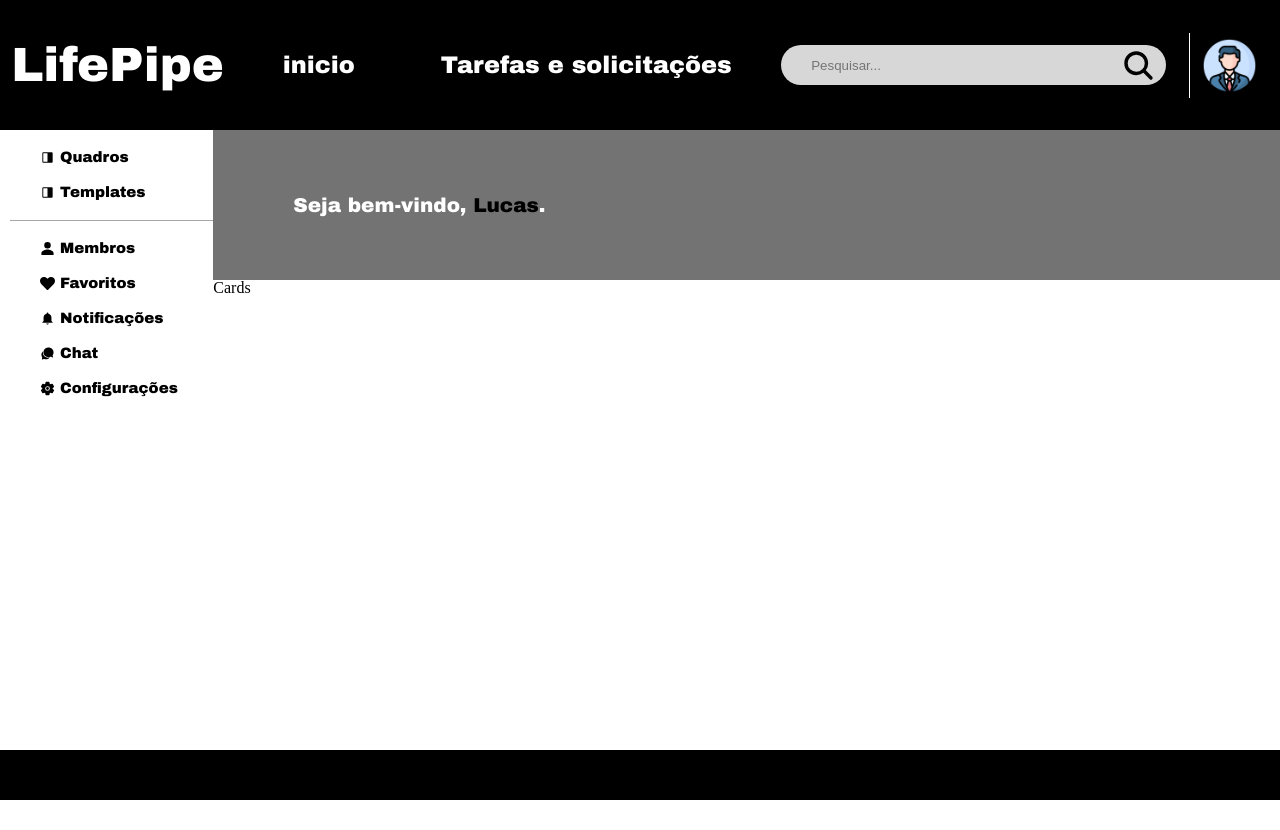
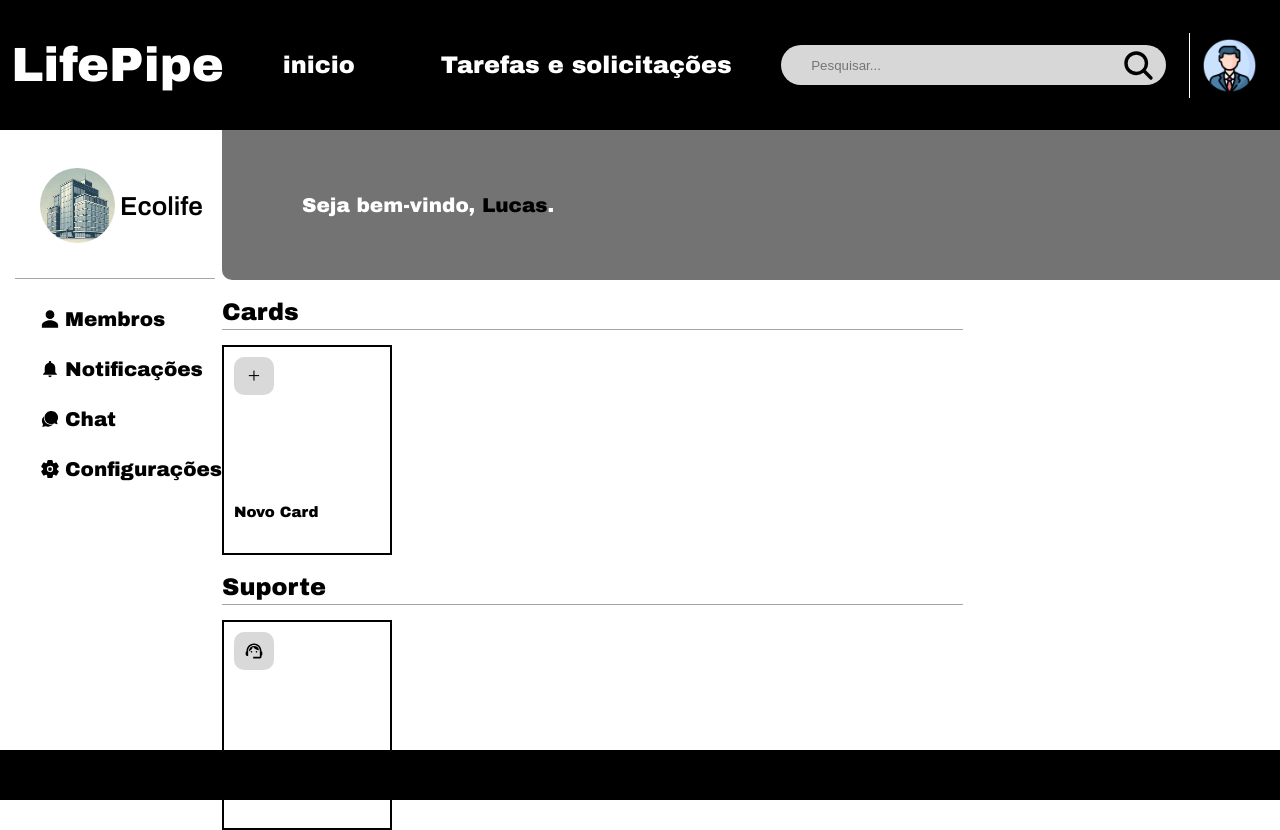
Before and after one commit to EVCG/Lifepipe, a Next.js app: page /home in a window 1280 px wide. Before the commit the page ends 800 px from the top, so only its background shows below. Built offline with nearby package versions, Linux system fonts and the light colour scheme.

Commit message:
Cards home

```diff
--- a/src/components/SideBar/SideBar.js
+++ b/src/components/SideBar/SideBar.js
@@ -5,8 +5,8 @@ import { IoPersonSharp } from "react-icons/io5";
 import { IoMdNotifications } from "react-icons/io";
 import { IoIosChatbubbles } from "react-icons/io";
 import { IoSettings } from "react-icons/io5";
-import { PiSquareHalfFill } from "react-icons/pi";
-
+import PerfilEmpresa from "@/src/image/logoEmpresarial.png";
+import Image from "next/image";
 
 export default function SideBar() {
   const router = useRouter();
@@ -14,33 +14,26 @@ export default function SideBar() {
   return (
     <div className={styles.ContainerSideBar}>
 
-      <div className={styles.contentIconSideBar} onClick={() => router.push('quadros')}>
-      <PiSquareHalfFill />
-        <p className={styles.TitleButtons}>Quadros</p>
-      </div>
-      <div className={styles.contentIconSideBar} onClick={() => router.push('templates')}>
-      <PiSquareHalfFill />
-        <p className={styles.TitleButtons}>Templates</p>
+      <div className={styles.contentLogoCompany}>
+      <Image src={PerfilEmpresa} width={75} height={75} alt='iamgem de perfil' className={styles.ImageLogoSideBar}/>
+        <p className={styles.titleCompany}>Ecolife</p>
       </div>
       <div className={styles.LineSideBar}/>
+
       <div className={styles.contentIconSideBar} onClick={() => router.push('membros')}>
-      <IoPersonSharp />
+      <IoPersonSharp size={20}/>
         <p className={styles.TitleButtons}>Membros</p>
       </div>
-      <div className={styles.contentIconSideBar} onClick={() => router.push('favoritos')}>
-      <FaHeart />
-        <p className={styles.TitleButtons}>Favoritos</p>
-      </div>
       <div className={styles.contentIconSideBar} onClick={() => router.push('notificacoes')}>
-      <IoMdNotifications />
+      <IoMdNotifications size={20}/>
         <p className={styles.TitleButtons}>Notificações</p>
       </div>
       <div className={styles.contentIconSideBar} onClick={() => router.push('chat')}>
-      <IoIosChatbubbles />
+      <IoIosChatbubbles size={20}/>
         <p className={styles.TitleButtons}>Chat</p>
       </div>
       <div className={styles.contentIconSideBar} onClick={() => router.push('configuracoes')}>
-      <IoSettings />
+      <IoSettings size={20}/>
         <p className={styles.TitleButtons}>Configurações</p>
       </div>
 
--- a/src/components/SideBar/sideBar.module.css
+++ b/src/components/SideBar/sideBar.module.css
@@ -4,19 +4,40 @@
 
 .TitleButtons{
     font-family: "Archivo Black";
-    font-size: 15px;
+    font-size: 20px;
 }
 
 .contentIconSideBar{
     display: flex;
-    margin: 20px 0px 20px 40px;
+    margin: 30px 0px 30px 40px;
     gap: 5px;
     cursor: pointer;
     font-size: 15px;
+    align-items: center;
 }
+
+.contentLogoCompany{
+    display: flex;
+    margin: 38px 0px 35px 40px;
+    gap: 5px;
+    cursor: pointer;
+    font-size: 15px;
+    align-items: center;
+}
+
 .LineSideBar{
-    width: 97.6%;
+    width: 90%;
     height: 1px;
     background-color: #A6A6A6;
-    margin-left: 10px;
+    margin-left: 15px;
 }
+
+.ImageLogoSideBar{
+    border-radius: 50%;
+}
+
+.titleCompany{
+    font-size: 26px;
+    font-family: "Archivo";
+    font-weight: 600;
+}
--- a/src/components/usuario/usuario.module.css
+++ b/src/components/usuario/usuario.module.css
@@ -5,6 +5,7 @@
     display: flex;
     align-items: center;
     padding-left: 80px;
+    border-bottom-left-radius: 10px;
 }
 
 .TitleUser{
--- a/src/pages/home/home.module.css
+++ b/src/pages/home/home.module.css
@@ -7,3 +7,43 @@
     flex-direction: column;
     width: 100%;
 }
+
+.LineHome{
+    width: 70%;
+    height: 1px;
+    background-color: #A5A5A5;
+}
+
+.ButtonHome{
+    background-color: transparent;
+    border: 2px solid #000000;
+    width: 170px;
+    height: 210px;
+    cursor: pointer;
+    margin-top: 15px;
+}
+
+.TitleCanban{
+    margin-top: 20px;
+    margin-bottom: 5px;
+    font-family: "archivo black";
+    font-size: 24px;
+}
+
+.PlusHome{
+    display: flex;
+    justify-content: center;
+    align-items: center;
+    width: 40px;
+    height: 38px;
+    background-color: #D9D9D9;
+    border-radius: 10px;
+    margin: 10px 0px 110px 10px;
+    font-size: 22px;
+}
+
+.nameCardHome{
+    font-size: 15px;
+    font-family: "archivo black";
+    margin-left: 10px;
+}
--- a/src/pages/home/index.js
+++ b/src/pages/home/index.js
@@ -4,6 +4,8 @@ import NavBar from "@/src/components/navBar/navBar";
 import Footer from '@/src/components/footer/footer';
 import Usuario from '@/src/components/usuario/usuario';
 import SideBar from '@/src/components/SideBar/SideBar';
+import { MdSupportAgent } from "react-icons/md";
+
 
 export default function Home() {
   const router = useRouter();
@@ -15,7 +17,27 @@ export default function Home() {
         <SideBar/>
         <div className={styles.DataHome}>
           <Usuario/>
-          <>Cards</>
+
+          <div>
+            <p className={styles.TitleCanban}>Cards</p>
+            <div className={styles.LineHome}/>
+            <div className={styles.ButtonHome}>
+             <div  className={styles.PlusHome}>+</div>
+              <p className={styles.nameCardHome}>Novo Card</p>
+            </div>
+
+          </div>
+
+          <div>
+            <p className={styles.TitleCanban}>Suporte</p>
+            <div className={styles.LineHome}/>
+            <div className={styles.ButtonHome}>
+            <div  className={styles.PlusHome}><MdSupportAgent size={20}/></div>
+              <p className={styles.nameCardHome}>Equipe de suporte</p>
+            </div>
+
+          </div>
+
           </div>
       </div>
       <Footer/>
```
